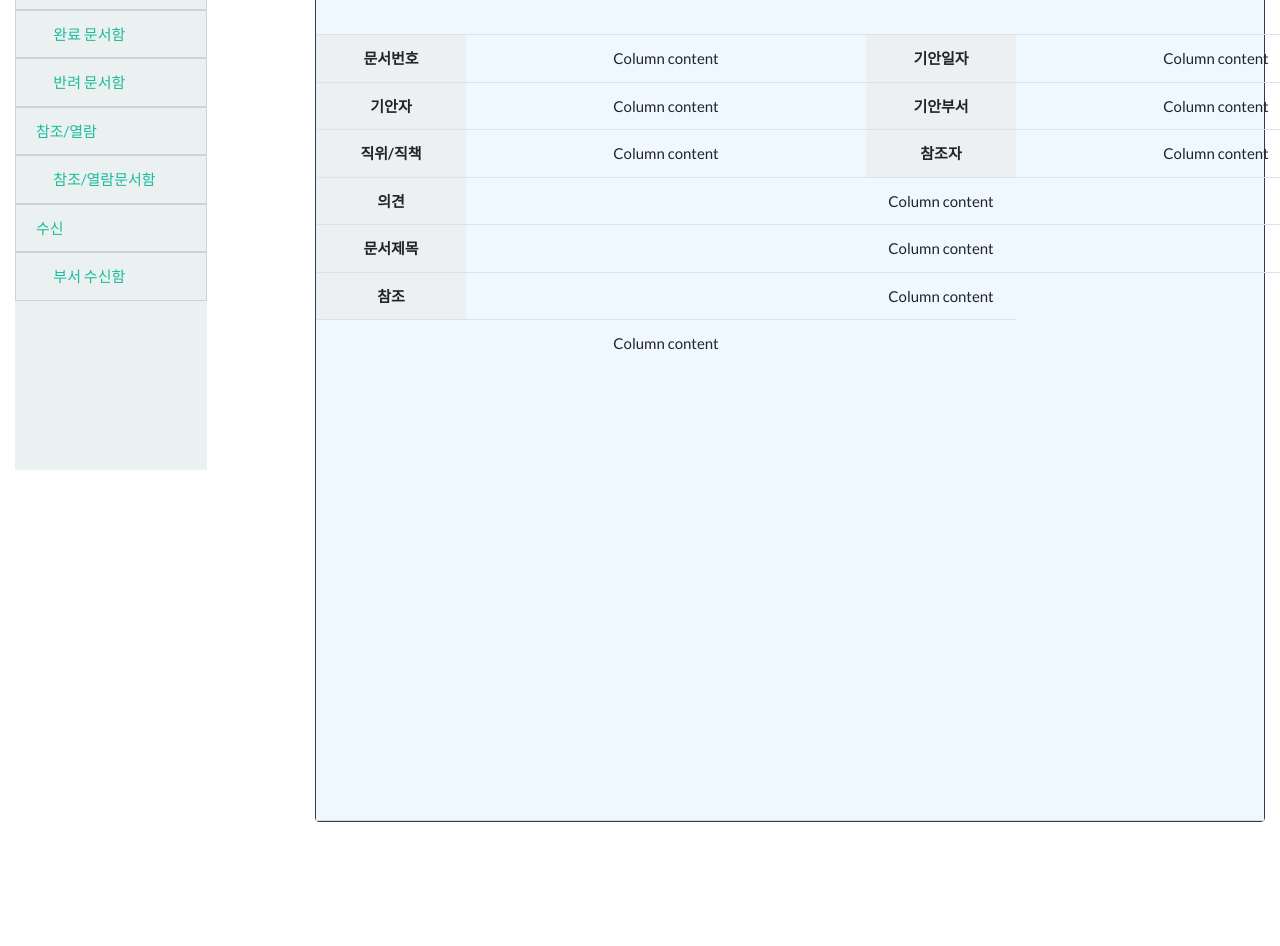
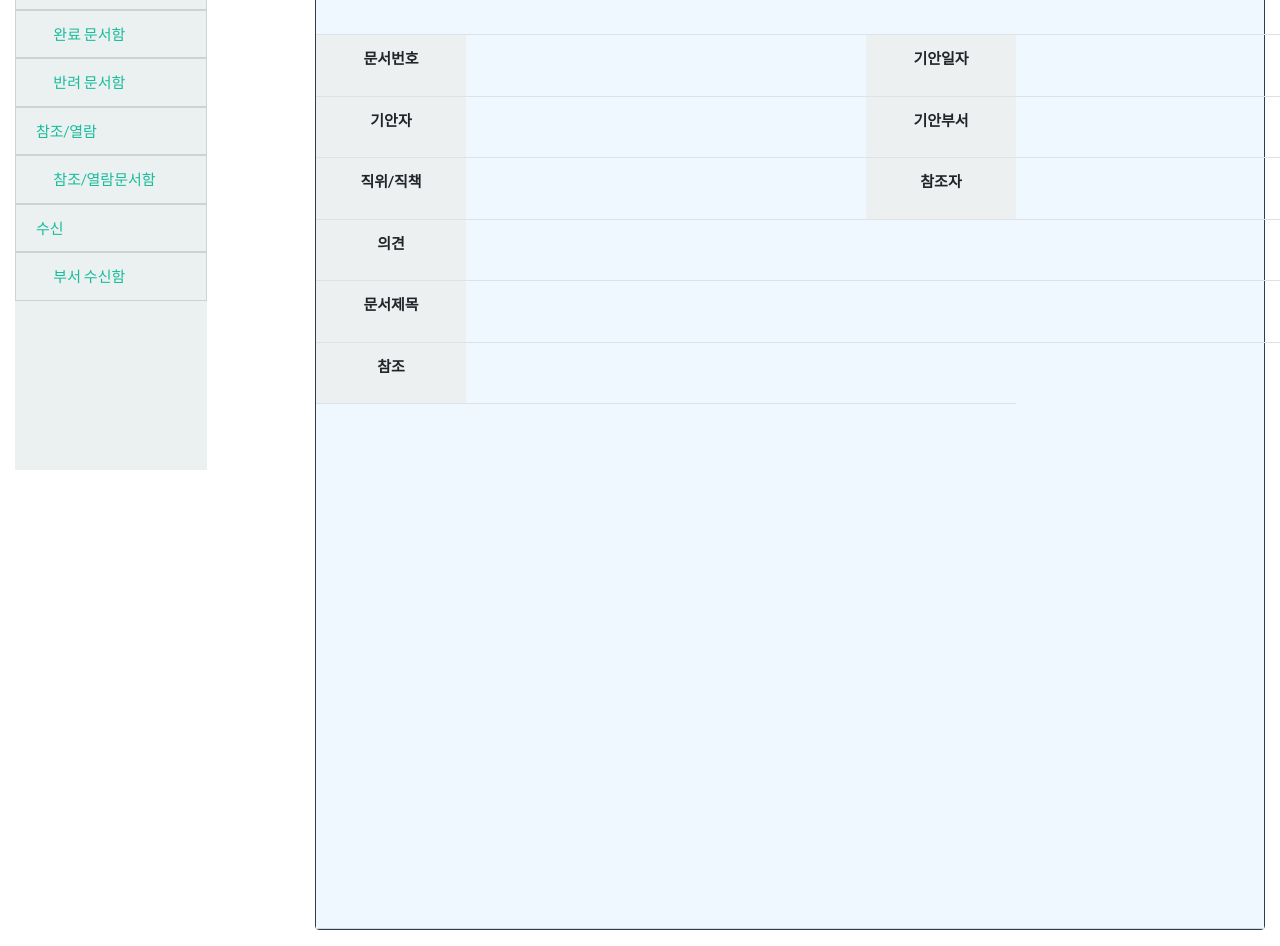
Before and after one commit to Upffice/UpfficeFront, a Vue app: page /app/doc/write in a window 1280 px wide. Shown: the part 400-1346 px from the top of the page. Before the commit the page ends 1238 px from the top, so only its background shows below. Built offline with nearby package versions, Linux system fonts and the light colour scheme.

Commit message:
SH Front version 0.142

```diff
--- a/src/components/approval/DocWrite.vue
+++ b/src/components/approval/DocWrite.vue
@@ -10,12 +10,14 @@
             <div class="top" style="font-size: 30px">
                 <span class="title"><b>기안문작성</b></span>
                 <span class="button-group">
-                    <button type="button" class="btn btn-secondary disabled buttons">결재선</button>
-                    <button type="button" class="btn btn-secondary disabled buttons">임시저장</button>
-                    <button type="button" class="btn btn-secondary disabled buttons">상신</button>
-                    <button type="button" class="btn btn-secondary disabled buttons">취소</button>
+                    <button type="button" class="btn btn-secondary disabled buttons" v-on:click="showsignDoc">결재선</button>
+                    <button type="button" class="btn btn-secondary disabled buttons" v-on:click="tempsaveDoc">임시저장</button>
+                    <button type="button" class="btn btn-secondary disabled buttons" v-on:click="saveDoc">상신</button>
+                    <button type="button" class="btn btn-secondary disabled buttons" v-on:click="cancelDoc">취소</button>
                 </span>
             </div>
+
+<!--------------------------------------------결제선 테이블 시작------------------------------------------------------->
             <div class="sign-line" style="float: right; padding-right: 65px; padding-bottom: 40px;">
                 <table class="sign-table" style="border: black 2px solid">
                     <thead>
@@ -38,42 +40,47 @@
                     </tbody>
                 </table>
             </div>
-            <table class="table">
+<!--------------------------------------------결재선 테이블 끝--------------------------------------------------------->
+
+<!--------------------------------------------form테이블 시작---------------------------------------------------------->
+            <table class="table tb-bd">
                 <tr>
-                    <th scope="row" class="table-light">문서번호</th>
-                    <td>Column content</td>
-                    <th scope="row" class="table-light">기안일자</th>
-                    <td>Column content</td>
+                    <th scope="row" class="table-light"><label for="docNum">문서번호</label></th>
+                    <td><input type="text" class="form-control" id="docNum" required v-model="approval.docNum" name="docNum"></td>
+                    <th scope="row" class="table-light"><label for="type">기안일자</label></th>
+                    <td><input type="text" class="form-control" id="type" required v-model="approval.type" name="type"></td>
                 </tr>
                 <tr>
-                    <th scope="row" class="table-light">기안자</th>
-                    <td>Column content</td>
-                    <th scope="row" class="table-light">기안부서</th>
-                    <td>Column content</td>
+                    <th scope="row" class="table-light"><label for="writerName">기안자</label></th>
+                    <td><input type="text" class="form-control" id="writerName" required v-model="approval.writerName" name="writerName"></td>
+                    <th scope="row" class="table-light"><label for="writerDepName">기안부서</label></th>
+                    <td><input type="text" class="form-control" id="writerDepName" required v-model="approval.writerDepName" name="writerDepName"></td>
                 </tr>
                 <tr>
-                    <th scope="row" class="table-light">직위/직책</th>
-                    <td>Column content</td>
-                    <th scope="row" class="table-light">참조자</th>
-                    <td>Column content</td>
+                    <th scope="row" class="table-light"><label for="writerPosition">직위/직책</label></th>
+                    <td><input type="text" class="form-control" id="writerPosition" required v-model="approval.writerPosition" name="writerPosition"></td>
+                    <th scope="row" class="table-light"><label for="refId">참조자</label></th><!--수정-->
+                    <td><input type="text" class="form-control" id="refId" required v-model="approval.refId" name="refId"></td>
+<!--                    <td><button>추가</button></td>-->
                 </tr>
                 <tr>
-                    <th scope="row" class="table-light">의견</th>
-                    <td colspan="3">Column content</td>
+                    <th scope="row" class="table-light"><label for="comment">의견</label></th>
+                    <td colspan="3"><input type="text" class="form-control" id="comment" required v-model="approval.comment" name="comment"></td>
                 </tr>
                 <tr>
-                    <th scope="row" class="table-light">문서제목</th>
-                    <td colspan="3">Column content</td>
+                    <th scope="row" class="table-light"><label for="title">문서제목</label></th>
+                    <td colspan="3"><input type="text" class="form-control" id="title" required v-model="approval.title" name="title"></td>
                 </tr>
                 <tr>
-                    <th scope="row" class="table-light">참조</th>
-                    <td colspan="3">Column content</td>
+                    <th scope="row" class="table-light"><label for="refFile">참조</label></th><!--수정-->
+                    <td colspan="3"><input type="text" class="form-control" id="refFile" required v-model="approval.refFile" name="refFile"></td>
                 </tr>
                 <tr>
-                    <td colspan="3" rowspan="10" style="height: 500px">Column content</td>
+                    <td colspan="3" rowspan="10" style="height: 500px"><textarea></textarea></td>
                 </tr>
             </table>
         </div>
+ <!--------------------------------------------form테이블 끝---------------------------------------------------------->
     </div>
 
 
@@ -113,6 +120,9 @@
                     writerPosition: "",
                     writerDepId: "",
                     writerDepName: ""
+                },
+                beforeCreate : {
+                    /*페이지 로딩전 id에서 session으로 접근, 데이터 가져오는 로직*/
                 }
             }
         },
@@ -120,8 +130,11 @@
             subMenu: ApprovalSubMenu
         },
         methods: {
+
+
             /* eslint-disable no-console */
-            saveDoc() {
+            saveDoc: function () {
+                /*submit(상신)누르면 controller접근해서 데이터 받아오고 쏴주는 로직*/
                 var data = {
                     app_doc_num: this.approval.docNum,
                     app_type: this.approval.type,
@@ -149,7 +162,6 @@
                     app_writer_depid: this.approval.writerDepId,
                     app_writer_depname: this.approval.writerDepName
                 };
-
                 //     http
                 //         .post("/app/doc/write", data)
                 //         .then(response => {
@@ -167,7 +179,17 @@
                 //     this.approval = {};
                 // }
                 /* eslint-enable no-console */
+            },
+            showsignDoc() {
+                /*결재선(검색 or 트리구조)띄우고 선택한 것 비동기로 문서에 표시해주는 로직*/
+            },
+            tempsaveDoc(){
+                /*임시저장, 임시저장함으로 보내고, 임시저장함으로 이동하는 로직*/
+            },
+            cancelDoc(){
+                /*취소경고, 문서작성취소, 문서함메인으로 돌려주는 로직*/
             }
+
         }
     }
 </script>
@@ -184,9 +206,12 @@
     }
 
     .table{
-        width: 1100px;
-        max-width: 1100px;
-    }
+         width: 1100px;
+         max-width: 1100px;
+         /*border:1.5px solid black;*/
+         /*border-collapse: collapse;*/
+     }
+
     .card-header{
         margin: 0;
         padding: 0;
@@ -201,9 +226,6 @@
         width: 150px;
     }
     .button-group{
-        /*text-align: right;*/
-        /*margin-right: 20px;*/
-
         margin-top: 0px;
         margin-left: 500px;
     }
@@ -218,4 +240,22 @@
     .sign-th{
 
     }
+    input{
+        background-color:transparent;
+        border: transparent;
+        width: border-box;
+
+    }
+    textarea{
+        height: 500px;
+        width: 159%;
+        background-color:transparent;
+        border: transparent;
+        float: left;
+
+    }
+    .tb-bd{
+        /*border: black 2px solid;*/
+    }
+
 </style>
```
